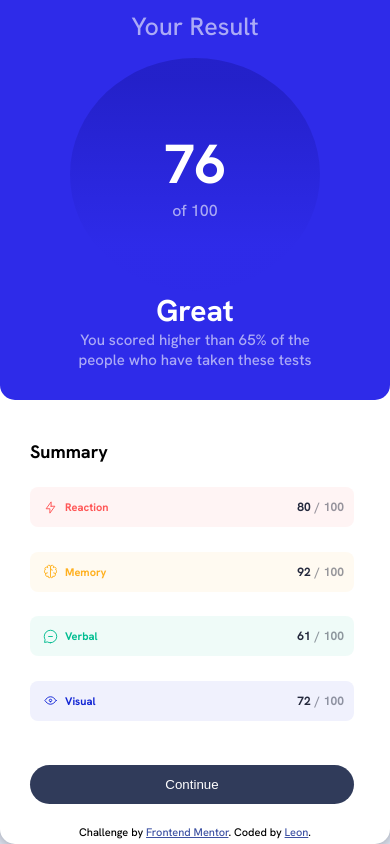
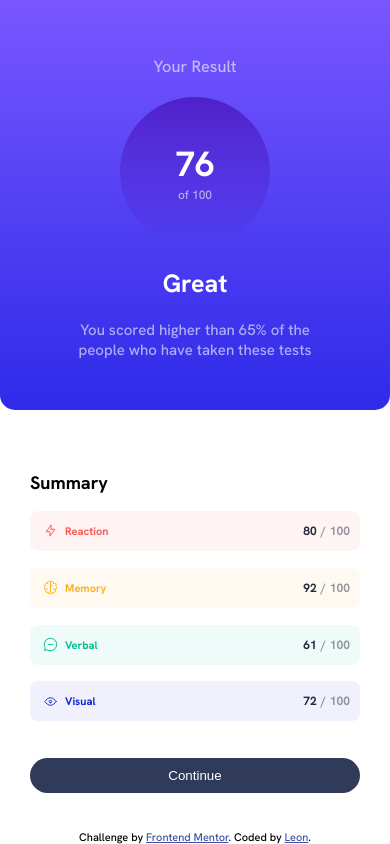
Before and after one commit to LeonCelestino/Summary-Result, a plain HTML site: page index.html in a window 390 px wide. Drawn offline with Linux system fonts and the light colour scheme.

Commit message:
adjusted responsivity

```diff
--- a/assets/styles/main.css
+++ b/assets/styles/main.css
@@ -11,12 +11,22 @@
     --primary-cobalt-blue: hsla(234, 85%, 45%, 0.064);
     --gradient-light-slate-blue: hsl(252, 100%, 67%);
     --gradient-light-royal-blue: hsl(241, 81%, 54%);
-    --gradient-violet-blue: hsla(256, 72%, 46%, 1);
+    --gradient-violet-blue: hsl(256, 72%, 46%);
     --gradient-persian-blue: hsl(241, 72%, 46%);
     --neutral-white: hsl(0, 0%, 100%);
     --neutral-pale-blue: hsl(221, 100%, 96%);
     --neutral-light-lavender: hsl(241, 100%, 89%);
     --neutral-dark-gray-blue: hsl(224, 30%, 27%);
+
+    --gradient-primary: linear-gradient(
+        var(--gradient-light-slate-blue),
+        var(--gradient-light-royal-blue)
+    );
+
+    --gradient-to-transparent: linear-gradient(
+        var(--gradient-violet-blue),
+        hsl(241, 72%, 46%, 0)
+    );
 }
 
 html {
@@ -32,19 +42,14 @@ html {
 }
 
 body {
-    display: grid;
-    grid-template-rows: 100% 10px;
-    place-items: center;
-
     min-height: 100vh;
-    padding-block: 1vw;
+    width: 100%;
 
     background: var(--neutral-pale-blue);
 }
 
 main {
-    display: flex;
-
+    display: grid;
     width: 55rem;
     height: 40rem;
     border-radius: 15px;
@@ -53,21 +58,39 @@ main {
     background: var(--neutral-white);
 }
 
+@media (min-width: 600px) {
+   body {
+        display: grid;
+        grid-template-rows: 100% 10px;
+        place-items: center;
+        padding-block: 1rem;
+   }
+
+   main {
+    grid-template-columns: 1fr 1fr;
+    }
+
+    main > div {
+        height: 100%;
+        border-radius: 15px;
+        padding-top: 4rem;
+        height: 100%;
+    }
+}
+
 main > div {
-    width: 27.5rem;
-    height: 100%;
     border-radius: 15px;
-    padding-block: 4rem;
+    padding-top: 4rem;
 }
 
 .result {
-    display: flex;
-    flex-direction: column;
-    justify-content: space-between;
-    align-items: center;
+    display: grid;
+    align-content: start;
+    gap: 2rem;
+    place-items: center;
+    background: var(--gradient-primary);
 
-    background: var(--gradient-light-royal-blue);
-
+    text-align: center;
     color: var(--neutral-white);
 }
 
@@ -80,16 +103,16 @@ main > div {
 .result .summary-result {
     display: flex;
     flex-direction: column;
-    align-items: center;
     justify-content: center;
-    width: 60%;
-    height: 50%;
+    width: 50%;
     border-radius: 50%;
-    background: linear-gradient(to bottom, var(--gradient-persian-blue) 10%, var(--gradient-light-royal-blue) 60%);
+    aspect-ratio: 1 / 1;
+    background: var(--gradient-to-transparent);
+
 }
 
 .result .summary-result h1 {
-    font-size: 4rem;
+    font-size: 3.5rem;
 }
 
 .summary-result span {
@@ -103,7 +126,6 @@ main > div {
 
 .result p {
     font-size: 1.4rem;
-    text-align: center;
     width: 65%;
     color: rgba(255,255,255,0.6);
 }
@@ -113,11 +135,13 @@ main > div {
 }
 
 .summary {
-    display: flex;
-    flex-direction: column;
-    justify-content: space-between;
+    display: grid;
+    align-content: start;
+    gap: 1.5rem;
 
-    padding-left: 3rem;
+    padding-inline: 3rem;
+    padding-bottom: 0;
+
 }
 
 .summary h3 {
@@ -131,10 +155,10 @@ main > div {
     align-items: center;
     grid-template-columns: 20px;
 
-    width: 90%;
     padding-block: 1.2rem;
     padding-inline: 1rem;
     border-radius: 8px;
+
 
     font-size: 1.1rem;
     font-weight: 700;
@@ -194,70 +218,63 @@ main > div {
 
 .summary .send-score {
     display: block;
-    width: 90%;
-    padding-block: 1.2rem;
+    padding: 1rem 2rem;
     border-radius: 20px;
     background: var(--neutral-dark-gray-blue);
     color: white;
+    cursor: pointer;
 }
 
-@media (max-width: 590px) {
-    body {
-        align-items: center;
-        justify-content: center;
-        padding-block: 0;
-        grid-template-columns: 100%;
-        gap: 0;
-    }
+.summary .send-score:hover,
+.summary .send-score:focus-visible {
+    background: var(--gradient-primary);
+}
 
+@media (max-width: 600px) {
     main {
         width: 100%;
-        height: 100%;
-        flex-direction: column;
+        height: 100vh;
+        border-bottom-left-radius: 0;
+        border-bottom-right-radius: 0;
     }
 
     main > div {
         width: 100%;
         border-top-left-radius: 0;
         border-top-right-radius: 0;
+
     }
 
     .result {
-        height: 400px;
-        padding-top: 1rem;
-        padding-bottom: 3rem;
+        padding-top: .5rem;
+        align-content: center;
     }
 
     .result h3 {
-        font-size: 2.5rem;
-    }
-
-
-    .result .summary-result {
-        width: 250px;
-        height: 250px;
-        margin-top: 15px;
-        background: linear-gradient(to bottom, var(--gradient-persian-blue) 10%, var(--gradient-light-royal-blue) 80%);
-    }
-
-    .result .summary-result h1 {
-        font-size: 5.5rem;
-    }
-
-    .summary-result span {
-        font-size: 1.6rem;
-    }
-
-    .result h2 {
-        font-size: 3rem;
+        font-size: min(4.18vw, 3rem);
     }
 
     .result p {
-        font-size: 1.5rem;
+        font-size: min(4.18vw, 1.5rem);
+        max-width: 258px;
+    }
+
+    .result .summary-result {
+        width: min(15rem, 50%);
+    }
+
+    .summary {
+        padding-top: 1rem;
+        gap: min(2vh, 3vh);
+        align-content: center;
     }
 
     .attribution {
         position: absolute;
-        bottom: 5px;
+        width: 100%;
+        text-align: center;
+        bottom: 0;
+        font-size: 1.2vh;
+
     }
 }
```
